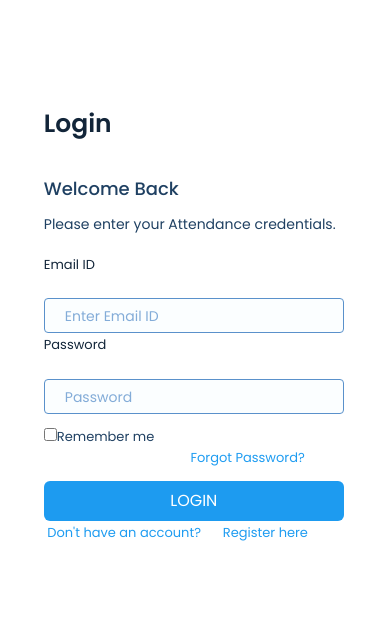
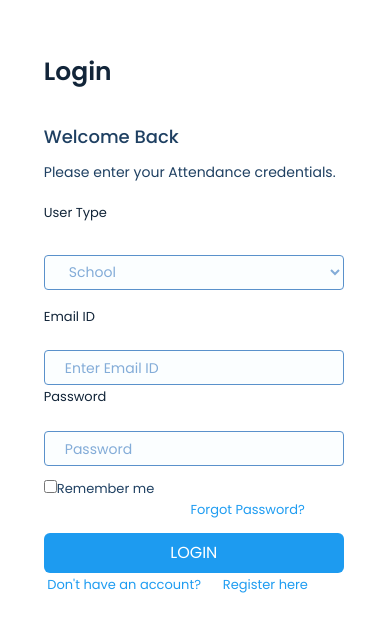
Before and after one commit to DamiCyber/finalattendance, a React (Vite) app: page /Register#/Login in a window 390 px wide. Shown: the part 108-740 px from the top of the page. Built offline with nearby package versions, Linux system fonts and the light colour scheme.

Commit message:
bug fixed

```diff
--- a/src/assets/style/login.css
+++ b/src/assets/style/login.css
@@ -146,7 +146,7 @@ form {
   margin: 0px !important;
 }
 .ink {
-    position: relative;
+  position: relative;
   color: var(--L-1, hsl(204, 88%, 53%)) !important;
 }
 .account p {
@@ -177,6 +177,41 @@ form {
   display: flex;
   justify-content: space-between;
 }
+
+.user-type-select {
+  width: 100%;
+  padding: 10px;
+  border: 1px solid #ccc;
+  border-radius: 5px;
+  margin-bottom: 15px;
+  font-size: 16px;
+  outline: none;
+}
+
+.user-type-select:focus {
+  border-color: #007bff;
+}
+
+.drop {
+  display: flex;
+  flex-direction: column;
+  gap: 6px;
+  margin-bottom: 15px;
+}
+
+.dropdown {
+  text-indent: 20px;
+  border-radius: 4px;
+  border: 1px solid var(--D-4, #5a91cb);
+  background: #fbfeff;
+  outline: none;
+  height: 35px;
+  width: 500px;
+  color: var(--D-5, #83acd8);
+  font-family: Poppins;
+  font-size: 14px;
+}
+
 @media (max-width: 1230px) {
   form {
     width: 60%;
@@ -185,6 +220,9 @@ form {
     width: 400px;
   }
   .login-btn {
+    width: 400px;
+  }
+  .dropdown {
     width: 400px;
   }
 }
@@ -221,6 +259,9 @@ form {
   }
   .second-con {
     width: 60%;
+  }
+  .dropdown {
+    width: 300px;
   }
 }
 @media (max-width: 430px) {
@@ -286,10 +327,13 @@ form {
     width: 300px;
   }
   .login-btn {
-    width: 300px ;
+    width: 300px;
   }
-  .login{
+  .login {
     gap: 2px;
+  }
+  .dropdown {
+    width: 300px;
   }
 }
 @media (max-width: 380px) {
@@ -347,12 +391,14 @@ form {
   .login input {
     width: 300px;
   }
-  .login-btn{
-
+  .login-btn {
     width: 300px;
   }
-  .login{
+  .login {
     gap: 2px;
+  }
+  .dropdown {
+    width: 300px;
   }
 }
 @media (max-width: 325px) {
@@ -420,14 +466,17 @@ form {
     width: 100%;
     font-size: 12px !important;
   }
-.login{
-  gap: 2px;
-}
+  .login {
+    gap: 2px;
+  }
   .login input {
     width: 270px;
   }
-  .login-btn{
+  .login-btn {
     height: 35px;
-    width: 270px ;
+    width: 270px;
+  }
+  .dropdown {
+    width: 270px;
   }
 }
--- a/src/components/Login.jsx
+++ b/src/components/Login.jsx
@@ -8,24 +8,31 @@ import Swal from "sweetalert2";
 
 const Login = () => {
   const [errorMessage, setErrorMessage] = useState("");
+  const [isLoading, setIsLoading] = useState(false);
   let navigate = useNavigate();
 
   const validationSchema = yup.object({
     username: yup
       .string()
-      .email("Invalid email")
-      .required("Required")
-      .max(40)
-      .min(3),
+      .email("Please enter a valid email address")
+      .required("Email is required")
+      .trim()
+      .max(40, "Email must not exceed 40 characters")
+      .min(3, "Email must be at least 3 characters"),
     password: yup
       .string()
       .matches(
         /^[a-zA-Z0-9]+$/,
         "Password must contain only letters and numbers"
       )
-      .required("Required")
+      .required("Password is required")
+      .trim()
       .min(8, "Password must be at least 8 characters")
       .max(20, "Password cannot exceed 20 characters"),
+    userType: yup
+      .string()
+      .required("Please select a user type")
+      .oneOf(["school", "teacher", "parent"], "Invalid user type"),
   });
 
   const { handleChange, handleSubmit, handleBlur, values, errors, touched } =
@@ -33,38 +40,77 @@ const Login = () => {
       initialValues: {
         username: "",
         password: "",
+        userType: "school", // default value
       },
       validationSchema: validationSchema,
-      onSubmit: (values) => {
-        console.log("Submitting:", values);
-        axios
-          .post("https://attendipen-d65abecaffe3.herokuapp.com/auth/login", {
-            email: values.username,
-            password: values.password,
-            _type: "school",
-          })
-          .then((response) => {
-            console.log("Response:", response);
-            if (response.status === 200) {
+      onSubmit: async (values) => {
+        if (!values.username.trim() || !values.password.trim()) {
+          setErrorMessage("Please fill in all fields");
+          return;
+        }
+
+        setIsLoading(true);
+        setErrorMessage("");
+
+        try {
+          const response = await axios.post(
+            "https://attendipen-d65abecaffe3.herokuapp.com/auth/login",
+            {
+              email: values.username.trim(),
+              password: values.password.trim(),
+              _type: values.userType,
+            },
+            {
+              headers: {
+                "Content-Type": "application/json",
+                Accept: "application/json",
+              },
+            }
+          );
+
+          if (response.data && response.data.access_token) {
+            localStorage.setItem("token", response.data.access_token);
+            if (response.data.user) {
+              localStorage.setItem("user", JSON.stringify(response.data.user));
+            }
+
             Swal.fire({
               title: "Welcome to Attendipen",
               icon: "success",
               confirmButtonText: "Thank You",
             });
 
-              const token = response.data.access_token;
-              localStorage.setItem("token", token);
             navigate("/Dashboard");
           }
-          })
-          .catch((error) => {
-            console.error("Error:", error);
-            if (error.response && error.response.status === 401) {
-              setErrorMessage("Unauthorized: Invalid email or password.");
+        } catch (error) {
+          console.error("Login error:", error);
+          if (error.response) {
+            switch (error.response.status) {
+              case 401:
+                setErrorMessage("Invalid email or password. Please try again.");
+                break;
+              case 422:
+                setErrorMessage(
+                  error.response.data.message ||
+                    "Invalid input. Please check your credentials."
+                );
+                break;
+              case 429:
+                setErrorMessage(
+                  "Too many login attempts. Please try again later."
+                );
+                break;
+              default:
+                setErrorMessage("Login failed. Please try again.");
+            }
           } else {
-              setErrorMessage("Something went wrong. Please try again later.");
+            setErrorMessage(
+              "Cannot connect to server. Please check your internet connection."
+            );
           }
-          });
+        } finally {
+          setIsLoading(false);
+        }
       },
     });
 
@@ -79,6 +125,25 @@ const Login = () => {
               <p>Please enter your Attendance credentials.</p>
             </div>
             <div className="login">
+              <div className="drop">
+                <label htmlFor="userType">User Type</label>
+                <div style={{ color: "red" }} className="err">
+                  {touched.userType && errors.userType}
+                </div>
+                <select
+                  name="userType"
+                  id="userType"
+                  value={values.userType}
+                  onChange={handleChange}
+                  onBlur={handleBlur}
+                  className="dropdown"
+                >
+                  <option value="school">School</option>
+                  <option value="teacher">Teacher</option>
+                  <option value="parent">Parent</option>
+                </select>
+              </div>
+
               <label htmlFor="username">Email ID</label>
               <div style={{ color: "red" }} className="err">
                 {touched.username && errors.username}
@@ -128,8 +193,8 @@ const Login = () => {
             </div>
 
             <div className="button-container">
-              <button type="submit" className="login-btn">
-                LOGIN
+              <button type="submit" className="login-btn" disabled={isLoading}>
+                {isLoading ? "LOGGING IN..." : "LOGIN"}
               </button>
             </div>
 
--- a/src/components/Register.jsx
+++ b/src/components/Register.jsx
@@ -12,30 +12,25 @@ const Register = () => {
     email: "",
     password: "",
     confirmPassword: "",
-    userType: "school",
+    _type: "school", // Changed from userType to _type
   });
 
-
   const [message, setMessage] = useState("");
-
 
   const handleChange = (e) => {
     setFormData({ ...formData, [e.target.name]: e.target.value });
   };
 
-
   const handleSubmit = async (e) => {
     e.preventDefault();
-
 
     if (formData.password !== formData.confirmPassword) {
       setMessage("Passwords do not match!");
       return;
     }
 
-
     const payload = {
-      _type: formData.userType,
+      _type: formData._type, // Use _type directly from formData
       name: `${formData.firstName} ${formData.lastName}`,
       email: formData.email,
       password: formData.password,
@@ -73,11 +68,7 @@ const Register = () => {
           {/* User Type Selection */}
           <div className="register-second">
             <label>User Type</label>
-            <select
-              name="userType"
-              value={formData.userType}
-              onChange={handleChange}
-            >
+            <select name="_type" value={formData._type} onChange={handleChange}>
               <option value="school">School</option>
               <option value="teacher">Teacher</option>
               <option value="parent">Parent</option>
@@ -109,8 +100,6 @@ const Register = () => {
               />
             </div>
           </div>
-
-
 
           {/* Email Field */}
           <div className="register-second">
@@ -153,11 +142,18 @@ const Register = () => {
           {/* Display message (error/success) */}
 
           {message && (
-            <p style={{ color: message ==="Registration successful! Redirecting..." ? "green" : "red", fontSize: "14px" }}>
+            <p
+              style={{
+                color:
+                  message === "Registration successful! Redirecting..."
+                    ? "green"
+                    : "red",
+                fontSize: "14px",
+              }}
+            >
               {message}
             </p>
           )}
-
 
           <div className="button-Reg">
             <button className="Reg-btn" type="submit">
@@ -186,9 +182,7 @@ const Register = () => {
           </div>
         </div>
       </form>
-      <div className="second-cont">
-
-      </div>
+      <div className="second-cont"></div>
     </div>
   );
 };
```
Lines whose indentation alone changed are shown as unchanged.
